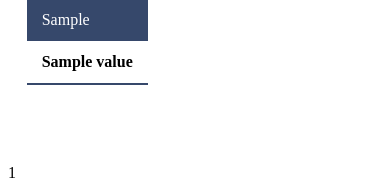
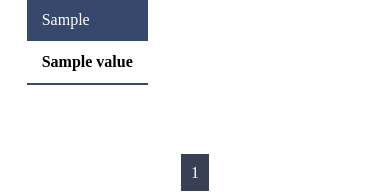
Before and after one commit to Nigel3005/connected_vehicles, a Django app: template templates/logboek.html in a window 390 px wide. Shown: the part 741-933 px from the top of the page. Run offline with Django 3.2, Linux system fonts and the light colour scheme; a user stored in the database is signed in; the template is opened without the code that fills it: most values are stand-ins (such as "Sample title", 1, 10 or a date in 2020); some libraries are stand-ins or nearby versions.

Commit message:
logboekpagina-goed-gemaakt

```diff
--- a/static/style/logboek.css
+++ b/static/style/logboek.css
@@ -267,6 +267,25 @@
         border: 2px solid white;
     }
 
+    #logboekpage{
+        /*border: 1px white solid;*/
+        text-align: center;
+        /*white-space: nowrap;*/
+        /*overflow: auto;*/
+    }
+
+    .pagination a {
+        border: 1px white solid;
+        color: white;
+        padding: 10px;
+        text-decoration: none;
+        /*text-align: center;*/
+        transition: background-color .3s;
+        background-color: #394055;
+    }
+
+    .pagination a:hover:not(.active) {background-color: #698cce;}
+
 }
 
 
```
Also changed, not shown: db.sqlite3.
